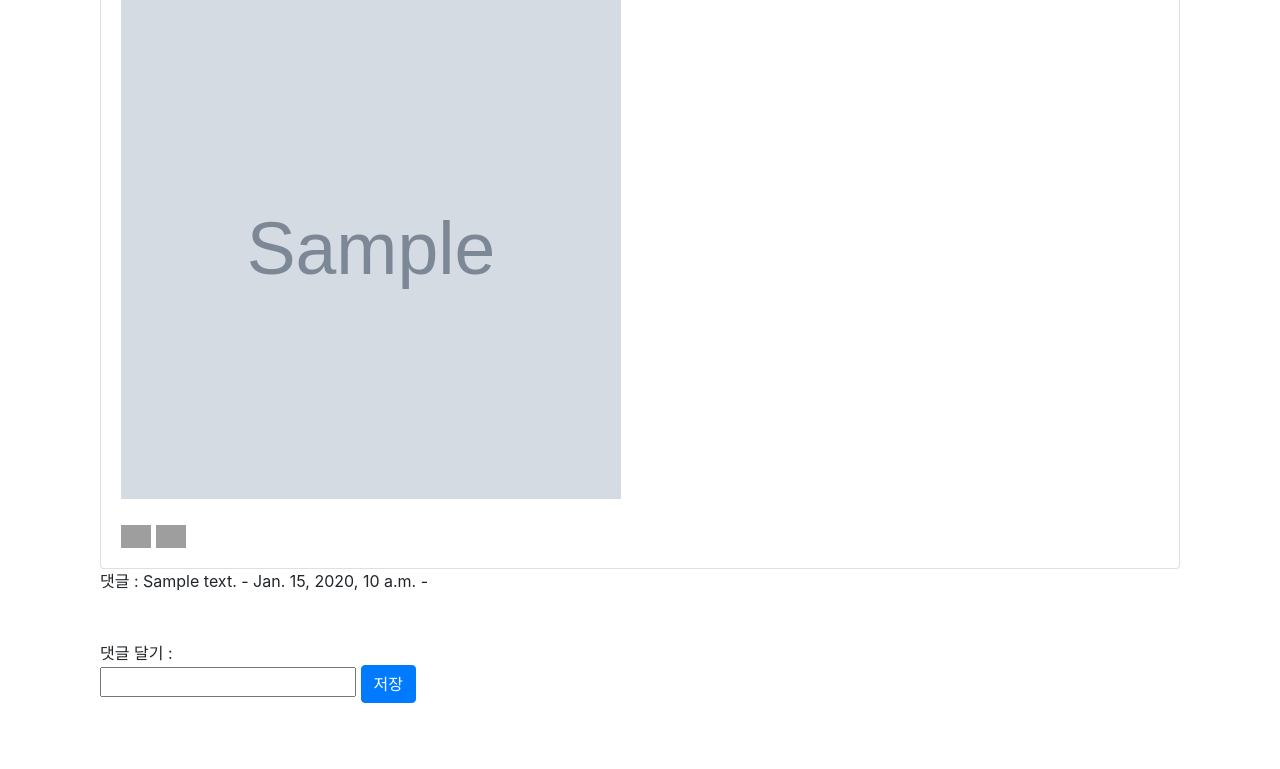
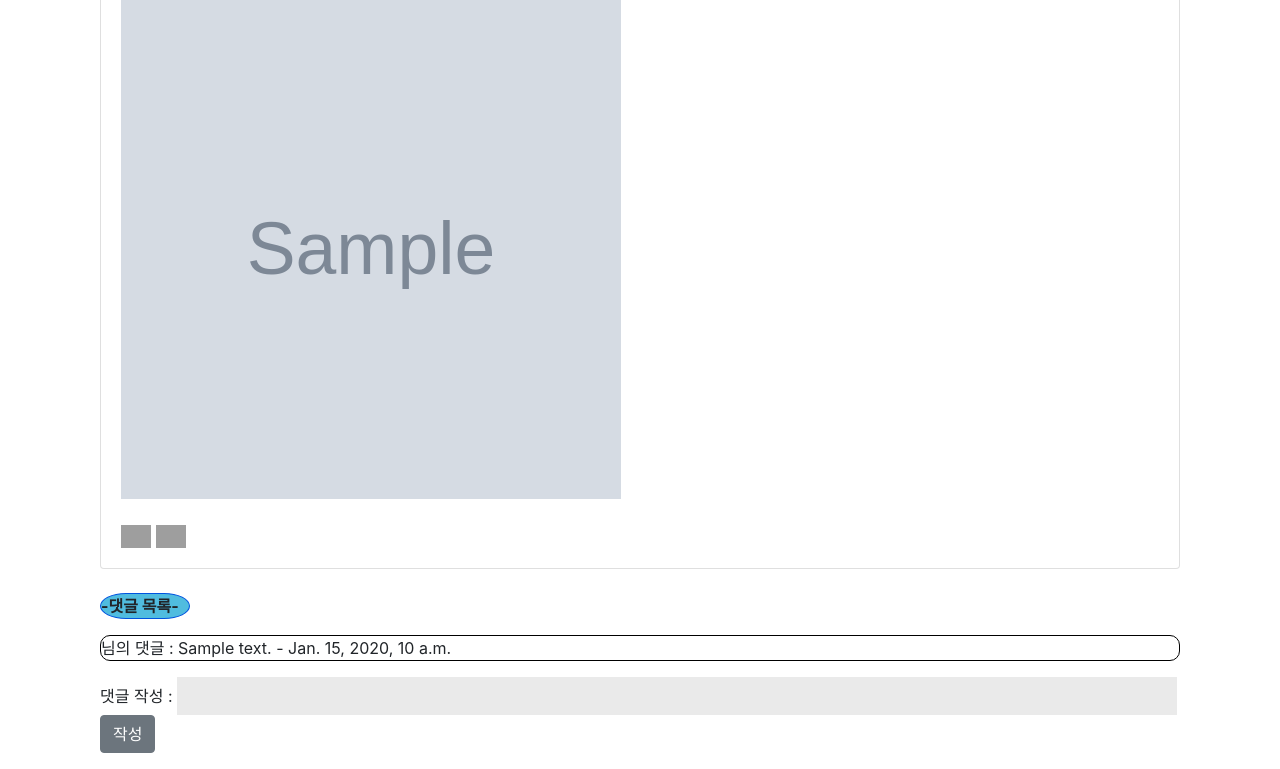
Before and after one commit to Smart-Notice-Bot/Smart.Notice.Bot, a Django app: template notice/faq/templates/detail.html in a window 1280 px wide. Shown: the part 262-1031 px from the top of the page. Before the commit the page ends 965 px from the top, so only its background shows below. Run offline with Django 3.2, Linux system fonts and the light colour scheme; the template is opened without the code that fills it: most values are stand-ins (such as "Sample title", 1, 10 or a date in 2020); grey boxes marked "Sample" are stand-in pictures; some libraries are stand-ins or nearby versions; grey boxes are pictures that could not be loaded.

Commit message:
detail.html update

```diff
--- a/notice/faq/templates/detail.html
+++ b/notice/faq/templates/detail.html
@@ -21,19 +21,36 @@
       </div>
     <div class="container">
       <!--생략-->
+      <br>
+       <style>
+        #border{
+        text-align:'center';
+        border: 1px solid black;
+        border-radius: 10px;
+      }
+       #solid{
+         font-weight: bold;
+       }
+       #ba{
+        text-align:'center';
+        border: 1px solid #0054DF;
+        border-radius: 80px / 40px;
+        box-sizing: border-box;
+				width: 90px;
+        font-weight: bold;
+        background: #50bcdf;
+       }
+       </style>
+      <p id ='ba'> -댓글 목록-</p>
+      {% for comment in comments %}
+      <p id ='border'><span><a id='solid'>{{user.username}}</a>님의 댓글</span> : {{comment.body}} - {{comment.date}}</p>
 
-       댓글 :
-      {% for comment in comments %}
-      {{comment.body}} - {{comment.date}} - {{user.username}}
-      <br>
       {% endfor %}
-
-       <br><br>
-       댓글 달기 :
-       <form method="POST">
+      <form method="POST">
         {% csrf_token %}
-        <input name="body" type="text" value="">
-        <input class="btn btn-primary" type="submit" value="저장">
+        댓글 작성 : <input name="body" text-align=left type="text" value="" style="width:1000px;height:38px;background:#EAEAEA;
+        padding:7px; border:#0054DF; box-sizing: border-box;"></input>
+        <button type="submit" class="btn btn-secondary">작성</button>
       </form>
 
       </div>
--- a/notice/notice/settings.py
+++ b/notice/notice/settings.py
@@ -20,7 +20,7 @@
 # See https://docs.djangoproject.com/en/3.0/howto/deployment/checklist/
 
 # SECURITY WARNING: keep the secret key used in production secret!
-SECRET_KEY = ''
+SECRET_KEY = '(01+8b_-25jur&c@4w&4*qrtn_k3)a$ai(u7i*=&e(3ru7e_7^'
 
 # SECURITY WARNING: don't run with debug turned on in production!
 DEBUG = False
```
